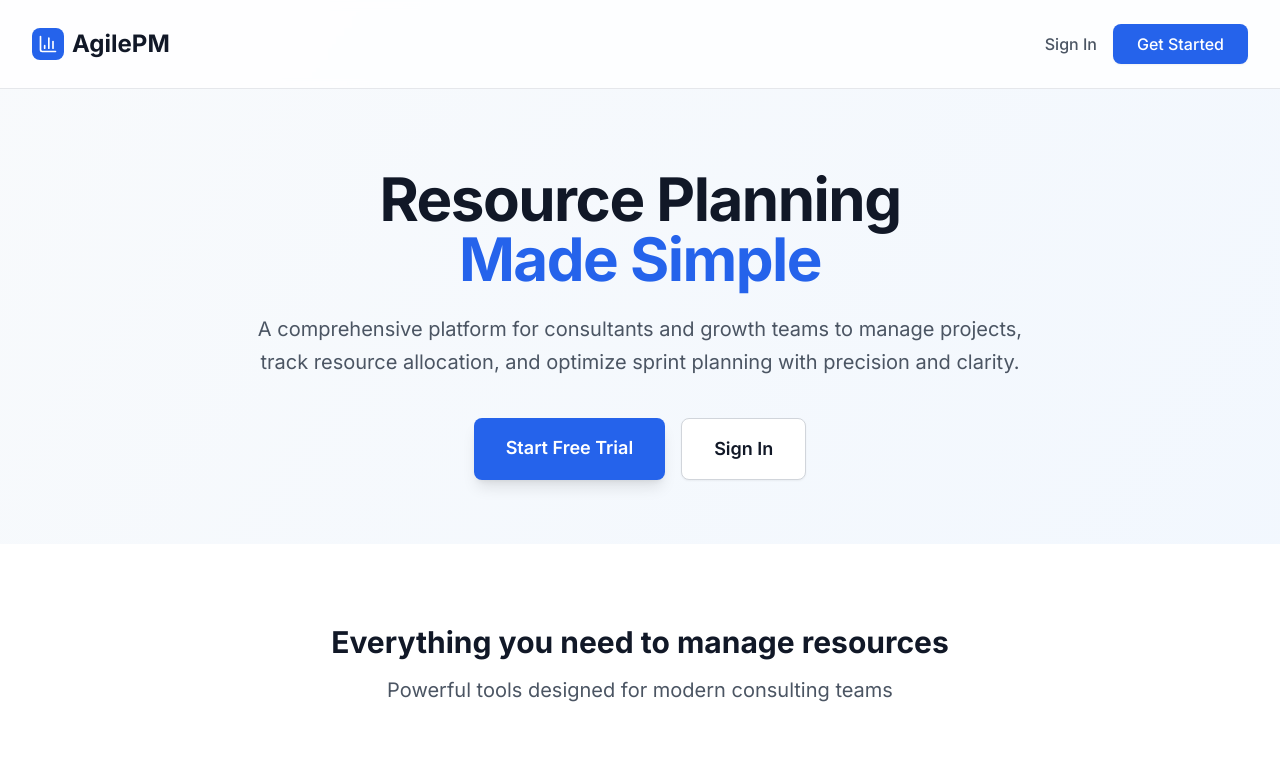
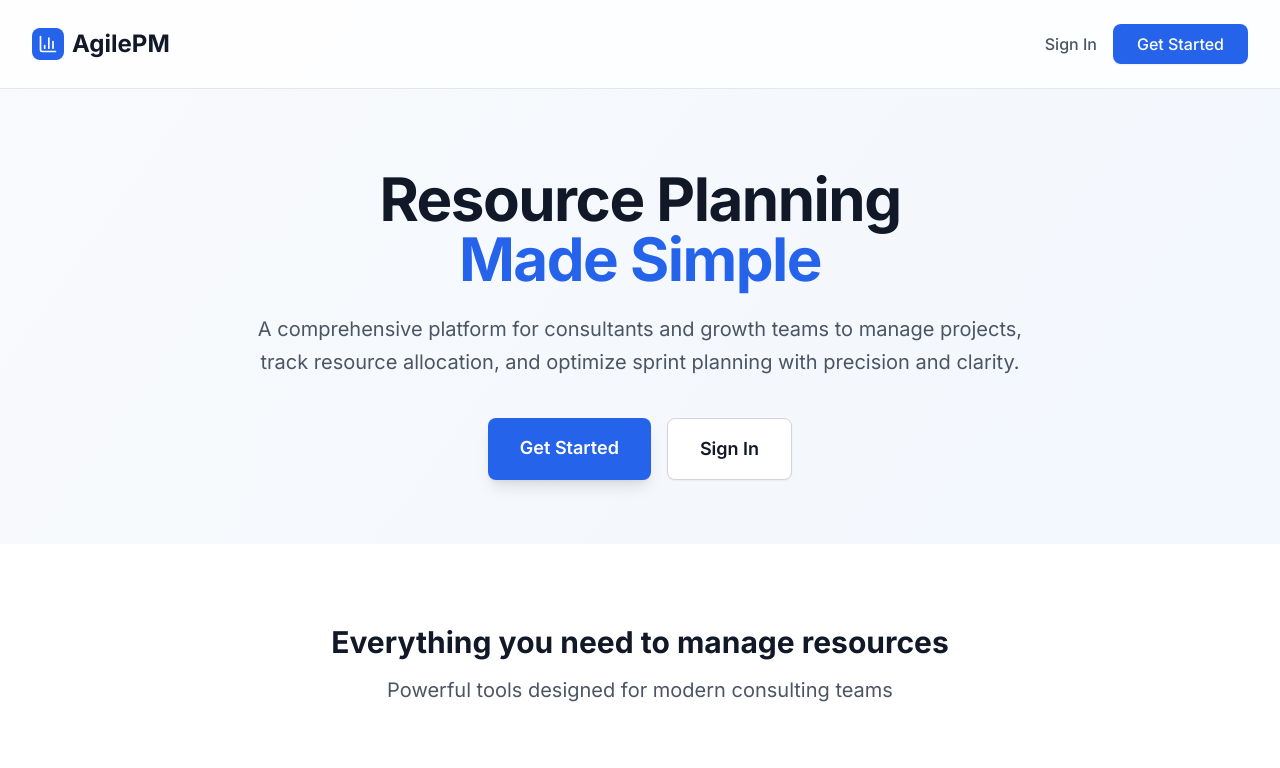
Before and after one commit to CiaranF662/Consultant-Time-Project-Management-System, a Next.js app: page / in a window 1280 px wide. Shown: the top 768 px of the page. Built offline with nearby package versions, Linux system fonts and the light colour scheme; no server answers.

Commit message:
Updated the landing page

```diff
--- a/package.json
+++ b/package.json
@@ -34,6 +34,7 @@
     "lucide-react": "^0.540.0",
     "next": "^15.4.7",
     "next-auth": "^4.24.7",
+    "pg": "^8.16.3",
     "react": "^19.1.1",
     "react-day-picker": "^9.9.0",
     "react-dom": "^19.1.1",
--- a/src/app/page.tsx
+++ b/src/app/page.tsx
@@ -58,7 +58,7 @@ export default async function HomePage() {
                 href="/register"
                 className="bg-blue-600 text-white px-8 py-4 text-lg font-semibold rounded-lg hover:bg-blue-700 transition-all transform hover:scale-105 shadow-lg"
               >
-                Start Free Trial
+                Get Started
               </Link>
               <Link
                 href="/login"
```
Also changed, not shown: 1 other file (tests, documents, lock files or other folders).
